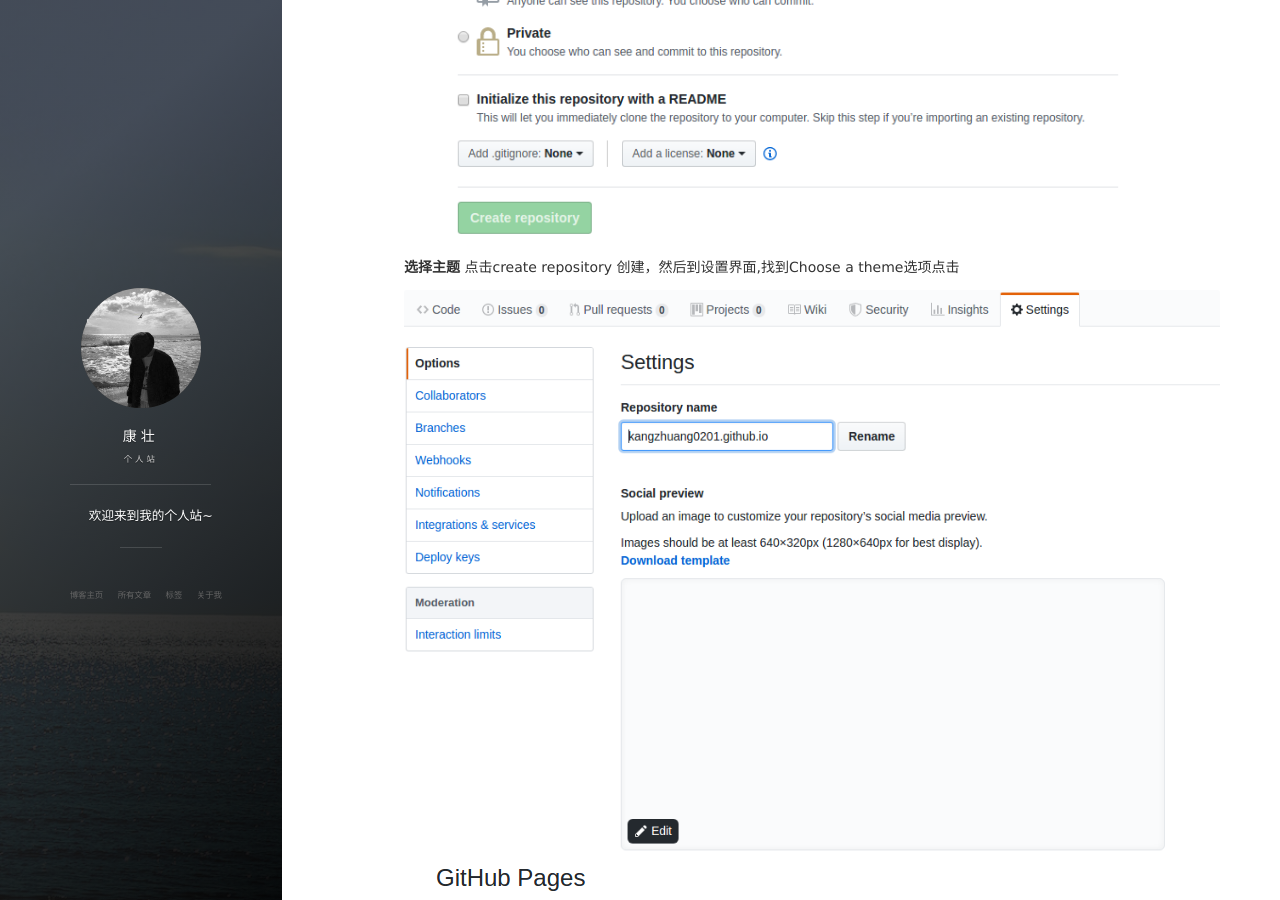
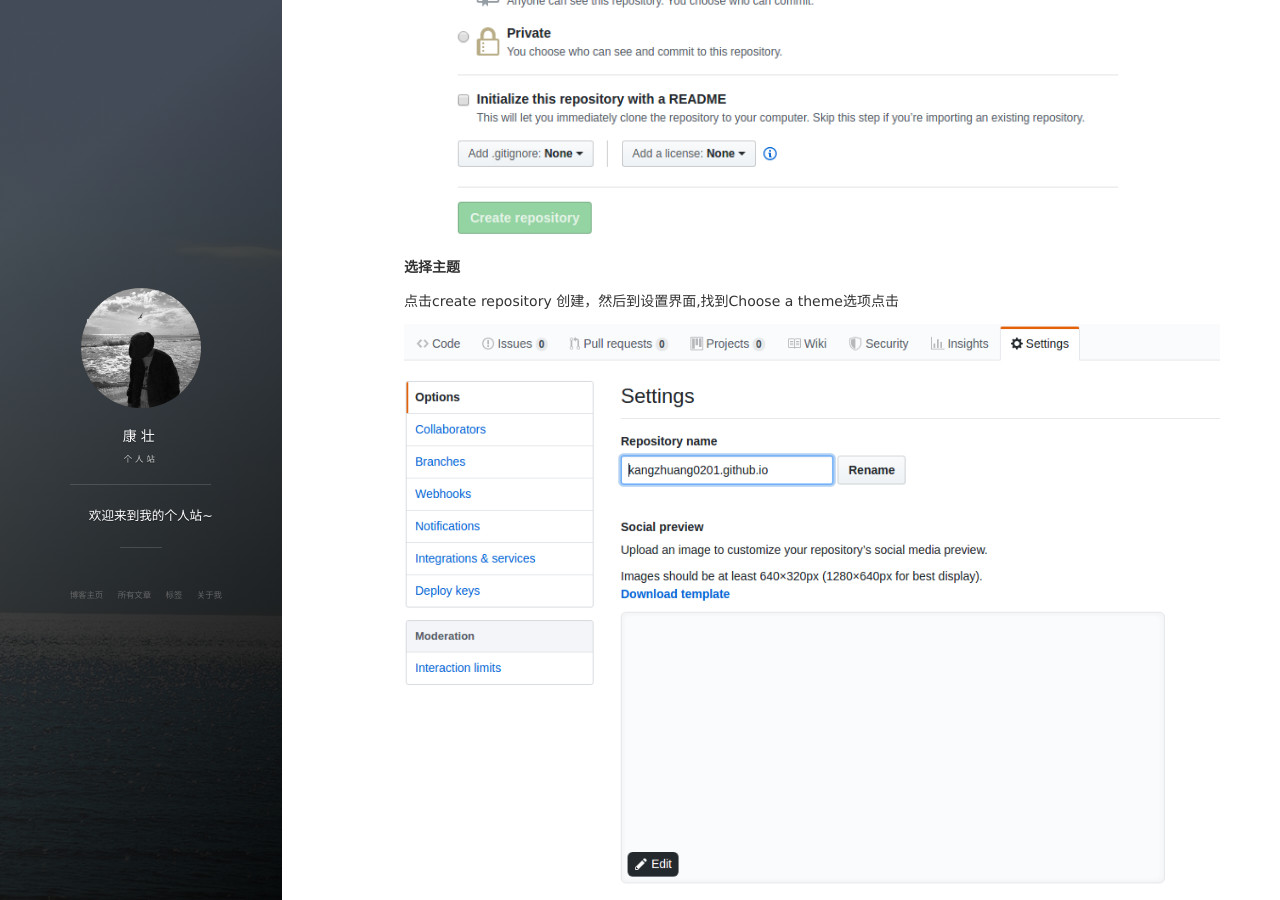
Before and after one commit to kangzhuang0201/kangzhuang0201.github.io, a Jekyll site: the page built from _posts/2019-05-30-Github绑定域名.md, in a window 1280 px wide and 900 px high, scrolled down 676 px. Built offline with Jekyll 4.4.1, drawn with Linux system fonts in a browser that asks for light colours; nearby versions of some CDN libraries; comment, search, counter and statistics services are not loaded.

```diff
--- a/_posts/2019-05-30-Github绑定域名.md
+++ b/_posts/2019-05-30-Github绑定域名.md
@@ -18,6 +18,7 @@
 ![](/images/posts/DomainDeal/CreateRepository.png)
 
 **选择主题**
+
 点击create repository 创建，然后到设置界面,找到Choose a theme选项点击
 
 ![](/images/posts/DomainDeal/Setting.png)
@@ -25,7 +26,7 @@
 
 上面的都是github给我们提供的一些样例模板，随便选择一个。
 
-![](/images/posts/DomainDeal/ChooseTheme.png)
+![](/images/posts/DomainDeal/SelectTheme.png)
 
 选择完毕之后我们提交更改，我们点击提交
 
@@ -38,7 +39,7 @@
 域名可以直接到阿里云上购买即可[阿里云官网](https://www.aliyun.com/?utm_content=se_1000301881&source=5176.11533457&userCode=rqgd7c6l)
 域名后缀不同价格不同, 根据个人经济情况而定, 一般的一年几块到几十块, 我买的是.top的, 吸引我的原因可能是如图所示:
 
-![](/images/posts/DomainDeal/top.png)
+ >*  ![](/images/posts/DomainDeal/top.png)
 
 购买流程就不说了，购买之后。打开控制台，点击解析域名，如图：
 
```
Also changed, not shown: images/posts/DomainDeal/AddRecords.png (deleted).
